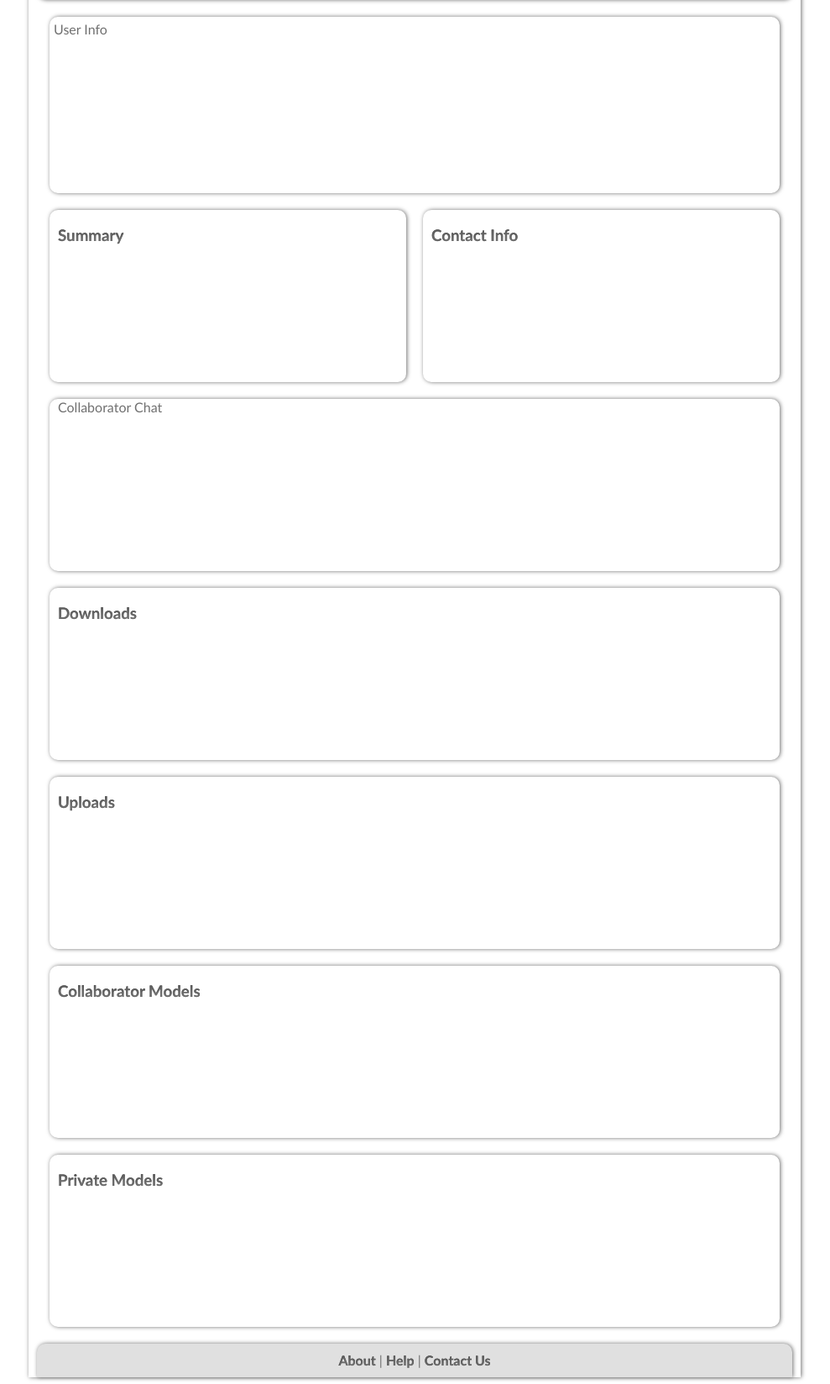
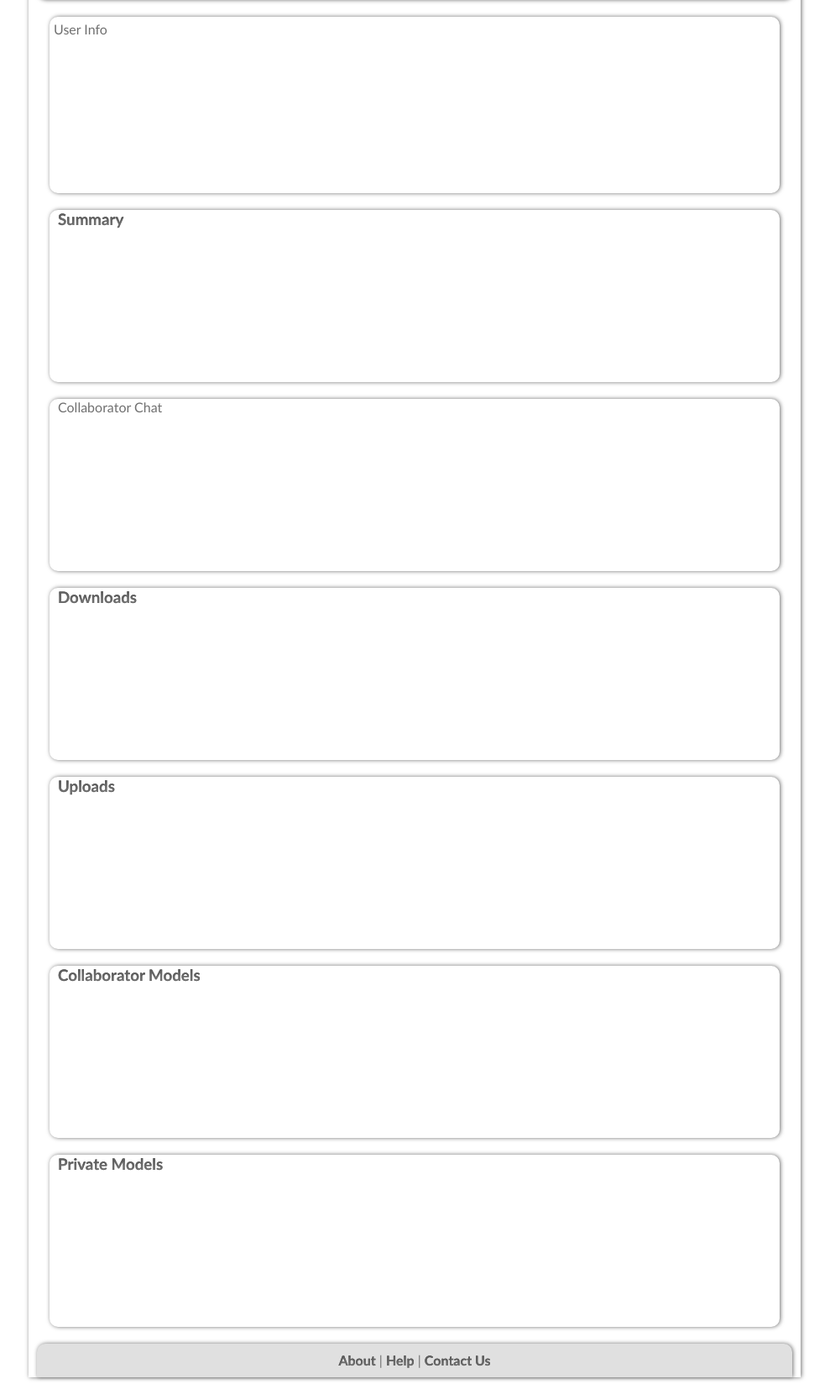
Before and after one commit to mmpetrillose/Ctrl-PProject, a PHP site: page /html/profile.html in a window 1280 px wide. Shown: the part 68-1716 px from the top of the page at 84% size, without its empty margins (146-1135 px from the left). Run offline with PHP 8.4, Linux system fonts and the light colour scheme.

Commit message:
Changed CSS
Changed some user profile stuff. Going to load this stuff on the server
so that it's easier to mess with PHP stuff.

```diff
--- a/Website/FinalSite/css/main.css
+++ b/Website/FinalSite/css/main.css
@@ -220,7 +220,7 @@ input {
 	padding-left: 5px;
 }
 #userSummaryDiv {
-	width: 410px;
+	width: 855px;
 	height: 200px;
 	border-radius: 10px;
 	-webkit-box-shadow: 1px 0px 5px;
@@ -230,7 +230,6 @@ input {
 	padding-bottom: 5px;
 	padding-left: 10px;
 	margin-left: 15px;
-	float: left;
 }
 #contactInfoDiv {
 	width: 410px;
@@ -251,7 +250,6 @@ input {
 	border-radius: 10px;
 	-webkit-box-shadow: 1px 0px 5px;
 	box-shadow: 1px 0px 5px;
-	float: left;
 	margin-top: 20px;
 	padding-left: 10px;
 	padding-right: 5px;
@@ -264,7 +262,6 @@ input {
 	border-radius: 10px;
 	-webkit-box-shadow: 1px 0px 5px;
 	box-shadow: 1px 0px 5px;
-	float: left;
 	margin-top: 20px;
 	padding-left: 10px;
 	padding-right: 5px;
@@ -277,7 +274,6 @@ input {
 	border-radius: 10px;
 	-webkit-box-shadow: 1px 0px 5px;
 	box-shadow: 1px 0px 5px;
-	float: left;
 	margin-top: 20px;
 	padding-left: 10px;
 	padding-right: 5px;
@@ -290,7 +286,6 @@ input {
 	border-radius: 10px;
 	-webkit-box-shadow: 1px 0px 5px;
 	box-shadow: 1px 0px 5px;
-	float: left;
 	margin-top: 20px;
 	padding-left: 10px;
 	padding-right: 5px;
@@ -303,7 +298,6 @@ input {
 	border-radius: 10px;
 	-webkit-box-shadow: 1px 0px 5px;
 	box-shadow: 1px 0px 5px;
-	float: left;
 	margin-top: 20px;
 	padding-left: 10px;
 	padding-right: 5px;
--- a/Website/FinalSite/html/index.html
+++ b/Website/FinalSite/html/index.html
@@ -52,7 +52,6 @@
           <div id="submital">
             <input type="button" value="Login" />
           </div>
-        <!--<a class="close" href="#close"></a>-->
         </div>
       <!-- End of Login Popup-->
       <!-- popup Sign up -->
--- a/Website/FinalSite/html/profile.html
+++ b/Website/FinalSite/html/profile.html
@@ -34,9 +34,6 @@
       </div>
       <div id="userSummaryDiv">
         <h3 class="inset-text-white">Summary</h3>
-      </div>
-      <div id="contactInfoDiv">
-        <h3 class="inset-text-white">Contact Info</h3>
       </div>
       <div id="collabChatDiv">
         Collaborator Chat
```
